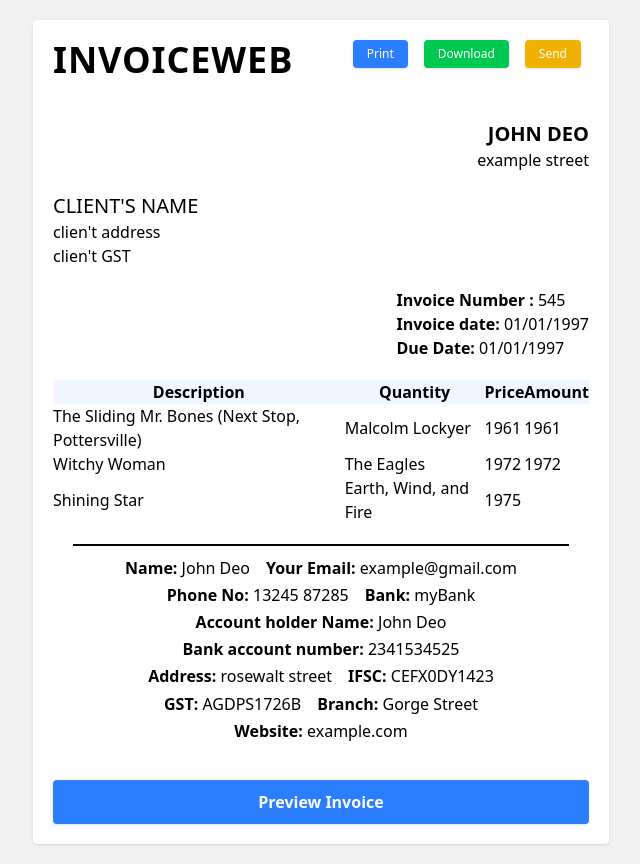
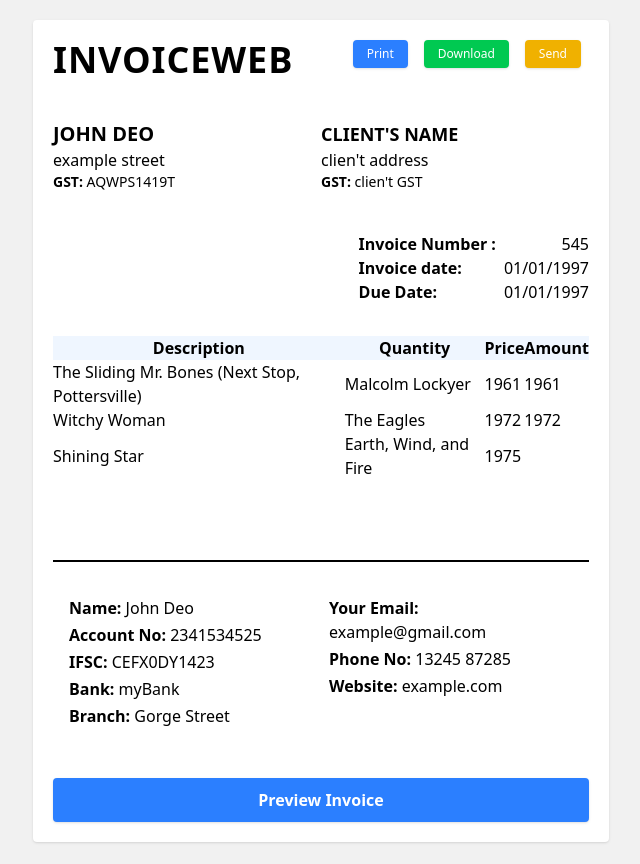
Before and after one commit to bhavyank89/InvoiceWeb, a React (Vite) app: page / in a window 1280 px wide. Shown: the whole page, without its empty margins (319-959 px from the left). Built offline with nearby package versions, Linux system fonts and the light colour scheme.

Commit message:
modify Invoice page

```diff
--- a/src/App.jsx
+++ b/src/App.jsx
@@ -53,12 +53,14 @@ function App() {
           <div>
             {/* Invoice */}
             <Header handleOnPrint={handleOnPrint} handleOnDownload={handleOnDownload} handleOnSend={handleOnSend} />
-            <MainDetails name={name} address={address} />
-            <CientDetails clientName={clientName} clientAddress={clientAddress} clientGST={clientGST} />
+            <section className="flex flex-col sm:grid sm:grid-cols-2 mb-10">
+              <MainDetails name={name} address={address} personalGST={personalGST} />
+              <CientDetails clientName={clientName} clientAddress={clientAddress} clientGST={clientGST} />
+            </section>
             <Dates invoiceDate={invoiceDate} dueDate={dueDate} invoiceNumber={invoiceNumber} />
             <Table />
             <Notes notes={notes} />
-            <Footer name={name} address={address} phone={phone} email={email} bankName={bankName} bankAccount={bankAccount} website={website} personalGST={personalGST} branchName={branchName} bankIFSC={bankIFSC} />
+            <Footer name={name} phone={phone} email={email} bankName={bankName} bankAccount={bankAccount} website={website} branchName={branchName} bankIFSC={bankIFSC} />
           </div>
         ) : (
           <div>
--- a/src/components/ClientDetails.jsx
+++ b/src/components/ClientDetails.jsx
@@ -2,10 +2,10 @@ export default function CientDetails({ clientName, clientAddress, clientGST }) {
     return (
         <>
             {/* Client details */}
-            <section className="my-5">
-                <h2 className="text-xl uppercase">{clientName ? clientName : "Client's Name"}</h2>
-                <p>{clientAddress ? clientAddress : "clien't address"}</p>
-                <p>{clientGST ? clientGST : "clien't GST"}</p>
+            <section className="my-5 sm:my-0">
+                <h2 className="text-lg uppercase font-bold">{clientName ? clientName : "Client's Name"}</h2>
+                <p className="text-md sm:h-max-20">{clientAddress ? clientAddress : "clien't address"}</p>
+                <p className="text-sm"><span className="font-bold">GST: </span>{clientGST ? clientGST : "clien't GST"}</p>
             </section>
             {/* End of client details */}
         </>
--- a/src/components/Dates.jsx
+++ b/src/components/Dates.jsx
@@ -2,11 +2,16 @@ export default function Dates({ invoiceNumber, invoiceDate, dueDate }) {
     return (
         <>
             {/* Dates */}
-            <article className="my-5 flex items-end justify-end">
-                <ul>
-                    <li><span className="font-bold">Invoice Number :</span> {invoiceNumber ? invoiceNumber : 545}</li>
-                    <li><span className="font-bold">Invoice date:</span> {invoiceDate ? invoiceDate : "01/01/1997"}</li>
-                    <li><span className="font-bold">Due Date:</span> {dueDate ? dueDate : "01/01/1997"}</li>
+            <article className="mb-8 flex flex justify-end">
+                <ul className="text-start font-bold mx-2">
+                    <li>Invoice Number :</li>
+                    <li>Invoice date:</li>
+                    <li>Due Date:</li>
+                </ul>
+                <ul className="text-end">
+                    <li>{invoiceNumber ? invoiceNumber : 545}</li>
+                    <li>{invoiceDate ? invoiceDate : "01/01/1997"}</li>
+                    <li>{dueDate ? dueDate : "01/01/1997"}</li>
                 </ul>
             </article>
             {/* End of dates */}
--- a/src/components/Footer.jsx
+++ b/src/components/Footer.jsx
@@ -1,22 +1,27 @@
-export default function Footer({ name, address, phone, email, bankName, bankAccount, website, personalGST, branchName, bankIFSC }) {
+export default function Footer({ name, phone, email, bankName, bankAccount, website, branchName, bankIFSC }) {
     return (
         <>
             {/* Footer */}
-            <footer className="m-5 border-t-2 p-2">
-                <ul className="flex flex-wrap item-center justify-center">
+            <footer className="my-8 pt-8 border-t-2 p-2 flex flex-col sm:grid sm:grid-cols-2">
+                <section className="sm:mr-5">
+                    <ul className="flex flex-wrap item-center justify-start">
                         <li className="mx-2 my-[0.1rem]"><span className="font-bold">Name:</span> {name ? name : "John Deo"}</li>
+                        <li className="mx-2 my-[0.1rem]"><span className="font-bold">Account No:</span> {bankAccount ? bankAccount : "2341534525"}</li>
+                        <li className="mx-2 my-[0.1rem]"><span className="font-bold">IFSC:</span> {bankIFSC ? bankIFSC : "CEFX0DY1423"}</li>
+                        <li className="mx-2 my-[0.1rem]"><span className="font-bold">Bank:</span> {bankName ? bankName : "myBank"}</li>
+                        <li className="mx-2 my-[0.1rem]"><span className="font-bold">Branch:</span> {branchName ? branchName : "Gorge Street"}</li>
+                        <li></li>
+                    </ul>
+                </section>
+                <section>
+                    <ul className="flex flex-wrap item-center justify-start">
                         <li className="mx-2 my-[0.1rem]"><span className="font-bold">Your Email:</span> {email ? email : "example@gmail.com"}</li>
                         <li className="mx-2 my-[0.1rem]"><span className="font-bold">Phone No:</span> {phone ? phone : "13245 87285"}</li>
-                    <li className="mx-2 my-[0.1rem]"><span className="font-bold">Bank:</span> {bankName ? bankName : "myBank"}</li>
-                    <li className="mx-2 my-[0.1rem]"><span className="font-bold">Account holder Name:</span> {name ? name : "John Deo"}</li>
-                    <li className="mx-2 my-[0.1rem]"><span className="font-bold">Bank account number:</span> {bankAccount ? bankAccount : "2341534525"}</li>
-                    <li className="mx-2 my-[0.1rem]"><span className="font-bold">Address:</span> {address ? address : "rosewalt street"}</li>
-                    <li className="mx-2 my-[0.1rem]"><span className="font-bold">IFSC:</span> {bankIFSC ? bankIFSC : "CEFX0DY1423"}</li>
-                    <li className="mx-2 my-[0.1rem]"><span className="font-bold">GST:</span> {personalGST ? personalGST : "AGDPS1726B"}</li>
-                    <li className="mx-2 my-[0.1rem]"><span className="font-bold">Branch:</span> {branchName ? branchName : "Gorge Street"}</li>
                         <li className="mx-2 my-[0.1rem]"><span className="font-bold">Website:</span> {website ? website : "example.com"}</li>
                         <li></li>
                     </ul>
+                </section>
+
             </footer>
             {/* end of footer */}
         </>
--- a/src/components/MainDetails.jsx
+++ b/src/components/MainDetails.jsx
@@ -1,10 +1,11 @@
-export default function MainDetails({name,address}) {
+export default function MainDetails({ name, address, personalGST }) {
     return (
         <>
             {/* your details */}
-            <section className="flex flex-col items-end justify-end">
-                <h2 className="text-xl uppercase font-bold">{name?name:"John Deo"}</h2>
-                <p>{address?address:"example street"}</p>
+            <section className="flex flex-col text-justify w-auto sm:mr-5">
+                <h2 className="text-xl uppercase font-bold">{name ? name : "John Deo"}</h2>
+                <p className="text-md sm:h-max-20">{address ? address : "example street"}</p>
+                <p className="text-sm"><span className="font-bold">GST: </span>{personalGST ? personalGST : "AQWPS1419T"}</p>
             </section>
             {/* end of your details */}
         </>
--- a/src/components/Notes.jsx
+++ b/src/components/Notes.jsx
@@ -1,8 +1,8 @@
-export default function Notes({notes}) {
+export default function Notes({ notes }) {
     return (
         <>
             {/* Notes */}
-            <section className="mb-5 text-justify">
+            <section className="mb-8 mt-20 text-justify">
                 {/* Text area */}
                 <p>{notes}</p>
             </section>
```
Lines whose indentation alone changed are shown as unchanged.
